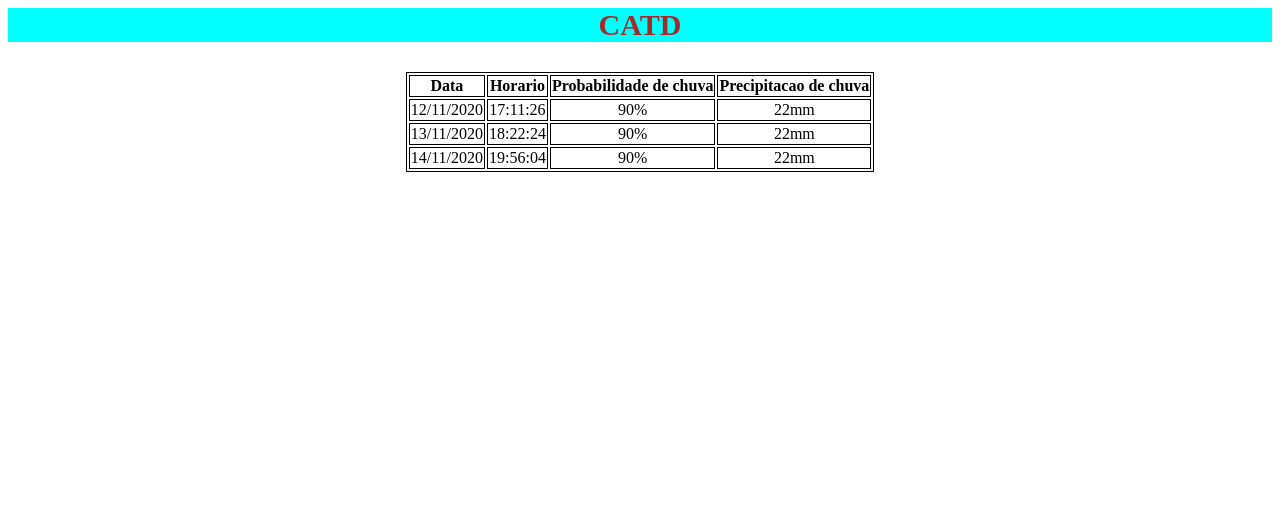
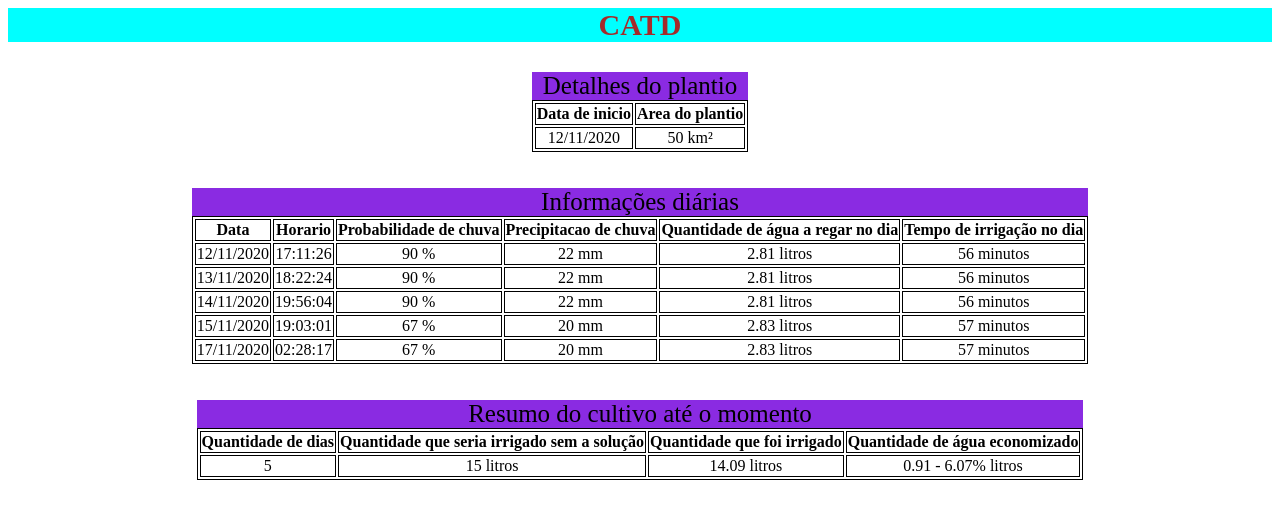
Before and after one commit to marceloalvescl/CATD, a Flask app: page / in a window 1280 px wide. Shown: the top 519 px of the page. Run offline with Flask 2, Linux system fonts and the light colour scheme.

Commit message:
Final commit

```diff
--- a/CATD/utils/workWithFile.py
+++ b/CATD/utils/workWithFile.py
@@ -31,6 +31,8 @@ def compareLastDateAndHour(data, horario):
   if(data < dataAtual):
     if(horario < horarioAtual):
       return True
+    if(int((dataAtual - data).days) >= 2):
+      return True
   print("Ainda não está no horário para requisição")
   return False
 
--- a/main.py
+++ b/main.py
@@ -1,11 +1,14 @@
+
 from flask import Flask, render_template, jsonify
 import json
 app = Flask(__name__)
 
 @app.route('/')
 def dashBoard():
-  lista = readFile()
-  return render_template('index.html', result=lista)
+  infoDiaria = readFile()
+  soFar = currentlyState(infoDiaria)
+  config = {'Area de plantio': getData('AreaDestinadaAoPlantioEmkm2'), 'Data': infoDiaria[0]['Data']}
+  return render_template('index.html', daily=infoDiaria, soFar=soFar, config=config)
 
 def readFile():
   f = open('./static/requisicoes.txt', 'r')
@@ -13,3 +16,28 @@ def readFile():
   for line in f:
     lista.append(json.loads(line))
   return lista
+
+def currentlyState(infoDiaria):
+  qtdDias = len(infoDiaria)
+  qtdFoiIrrigado = 0
+  for i in infoDiaria:
+    qtdFoiIrrigado += i['Quantidade de agua a regar no dia']
+
+  qtdIrrigadoSemSolucao = qtdDias * 3
+  qtdAguaEconomizada = qtdIrrigadoSemSolucao - qtdFoiIrrigado
+  qtdAguaEconomizadaPerCent = (qtdAguaEconomizada * 100)/qtdIrrigadoSemSolucao
+  sofar = {
+      'Quantidade de dias': qtdDias,
+      'Quantidade que seria irrigado sem a solucao': round(qtdIrrigadoSemSolucao,2),
+      'Quantidade que foi irrigado': round(qtdFoiIrrigado,2),
+      'Quantidade de agua economizada': str(round(qtdAguaEconomizada,2)) + " - " + str(round(qtdAguaEconomizadaPerCent,2)) + '%'
+  }
+  return sofar
+
+
+def getData(data):
+  f = open('./CATD/environment/config.txt', 'r')
+  line = f.readline()
+  d = json.loads(line)
+  retorno = d[data]
+  return retorno
--- a/static/css/style.css
+++ b/static/css/style.css
@@ -1,6 +1,11 @@
 table {
   margin-left: auto;
   margin-right: auto;
+}
+
+caption {
+  font-size: 25px;
+  background-color: blueviolet;
 }
 
 table,
--- a/static/requisicoes.txt
+++ b/static/requisicoes.txt
@@ -1,3 +1,5 @@
-{"Data": "12/11/2020", "Horario": "17:11:26", "Probabilidade de chuva": "90%", "Precipitacao de chuva": "22mm"}
-{"Data": "13/11/2020", "Horario": "18:22:24", "Probabilidade de chuva": "90%", "Precipitacao de chuva": "22mm"}
-{"Data": "14/11/2020", "Horario": "19:56:04", "Probabilidade de chuva": "90%", "Precipitacao de chuva": "22mm"}
+{"Data": "12/11/2020", "Horario": "17:11:26", "Probabilidade de chuva": 90, "Precipitacao de chuva": 22, "Quantidade de agua a regar no dia": 2.81, "Tempo de irrigacao no dia": 56}
+{"Data": "13/11/2020", "Horario": "18:22:24", "Probabilidade de chuva": 90, "Precipitacao de chuva": 22, "Quantidade de agua a regar no dia": 2.81, "Tempo de irrigacao no dia": 56}
+{"Data": "14/11/2020", "Horario": "19:56:04", "Probabilidade de chuva": 90, "Precipitacao de chuva": 22, "Quantidade de agua a regar no dia": 2.81, "Tempo de irrigacao no dia": 56}
+{"Data": "15/11/2020", "Horario": "19:03:01", "Probabilidade de chuva": 67, "Precipitacao de chuva": 20, "Quantidade de agua a regar no dia": 2.83, "Tempo de irrigacao no dia": 57}
+{"Data": "17/11/2020", "Horario": "02:28:17", "Probabilidade de chuva": 67, "Precipitacao de chuva": 20, "Quantidade de agua a regar no dia": 2.83, "Tempo de irrigacao no dia": 57}
--- a/templates/index.html
+++ b/templates/index.html
@@ -13,21 +13,67 @@
     </div>
     <div>
       <table>
+        <caption>
+          Detalhes do plantio
+        </caption>
+        <tr>
+          <th>Data de inicio</th>
+          <th>Area do plantio</th>
+        </tr>
+        <tr>
+          <td>{{ config['Data'] }}</td>
+          <td>{{ config['Area de plantio'] }} km²</td>
+        </tr>
+      </table>
+    </div>
+    <br />
+    <br />
+    <div>
+      <table>
+        <caption>
+          Informações diárias
+        </caption>
         <tr>
           <th>Data</th>
           <th>Horario</th>
           <th>Probabilidade de chuva</th>
           <th>Precipitacao de chuva</th>
+          <th>Quantidade de água a regar no dia</th>
+          <th>Tempo de irrigação no dia</th>
         </tr>
-        {% for i in result %}
+        {% for i in daily %}
         <tr>
           <td>{{ i['Data'] }}</td>
           <td>{{ i['Horario'] }}</td>
-          <td>{{ i['Probabilidade de chuva'] }}</td>
-          <td>{{ i['Precipitacao de chuva'] }}</td>
+          <td>{{ i['Probabilidade de chuva'] }} %</td>
+          <td>{{ i['Precipitacao de chuva'] }} mm</td>
+          <td>{{ i['Quantidade de agua a regar no dia'] }} litros</td>
+          <td>{{ i['Tempo de irrigacao no dia'] }} minutos</td>
         </tr>
         {% endfor %}
       </table>
     </div>
+    <br /><br />
+    <div>
+      <table>
+        <caption>
+          Resumo do cultivo até o momento
+        </caption>
+        <tr>
+          <th>Quantidade de dias</th>
+          <th>Quantidade que seria irrigado sem a solução</th>
+          <th>Quantidade que foi irrigado</th>
+          <th>Quantidade de água economizado</th>
+        </tr>
+        <tr>
+          <td>{{ soFar['Quantidade de dias'] }}</td>
+          <td>
+            {{ soFar['Quantidade que seria irrigado sem a solucao'] }} litros
+          </td>
+          <td>{{ soFar['Quantidade que foi irrigado'] }} litros</td>
+          <td>{{ soFar['Quantidade de agua economizada'] }} litros</td>
+        </tr>
+      </table>
+    </div>
   </body>
 </html>
```
Also changed, not shown: CATD/getInfo.py (+4 -4 lines), getInfo.py (deleted, +0 -69 lines).
